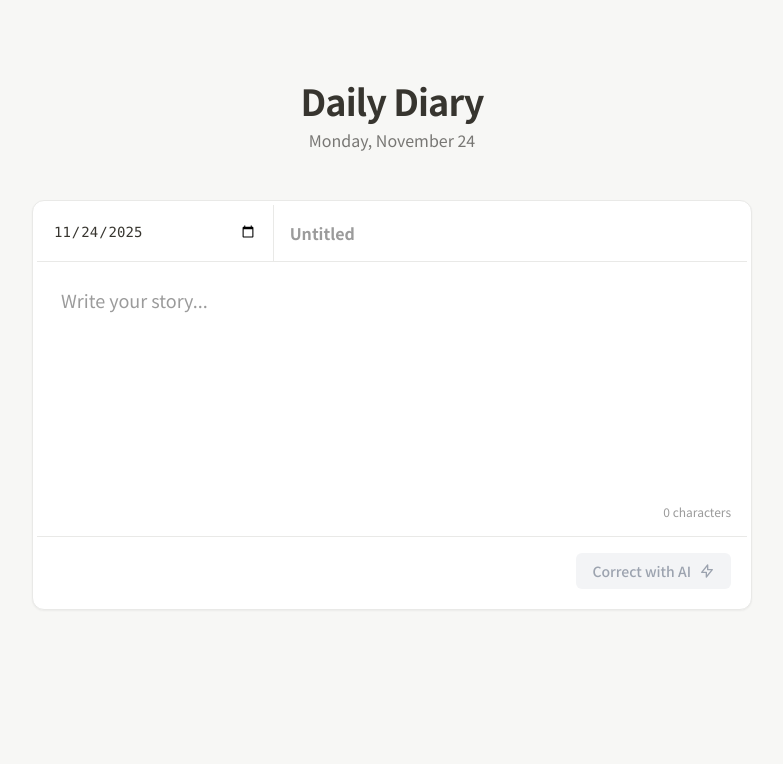
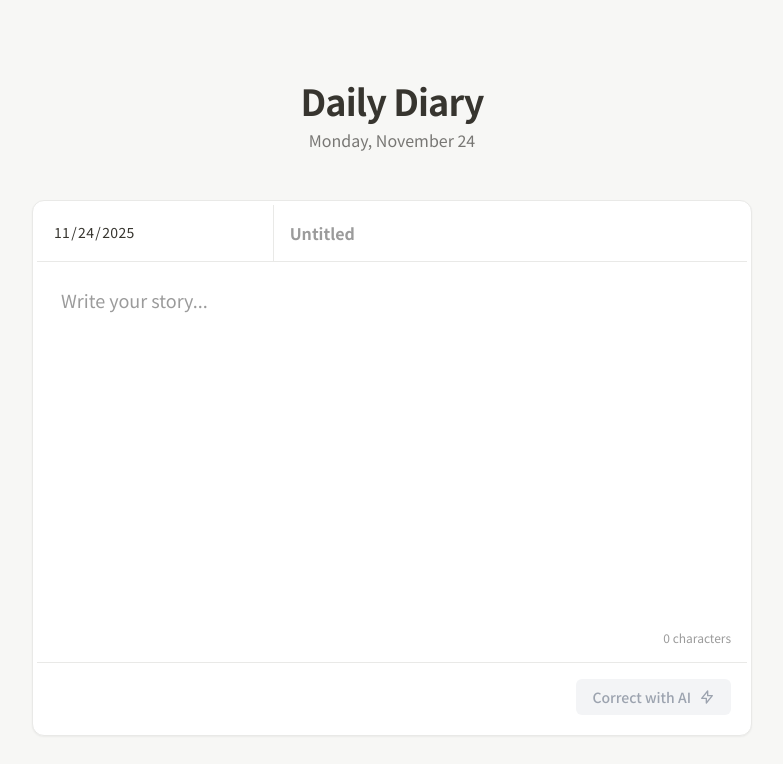
Before and after one commit to jiminc77/DailyDiary, a React (Vite) app: page / in a window 1280 px wide. Shown: the top 764 px of the page, without its empty margins (248-1031 px from the left). Built offline with nearby package versions, Linux system fonts and the light colour scheme; no server answers.

Commit message:
chore: error fix

```diff
--- a/App.tsx
+++ b/App.tsx
@@ -52,7 +52,7 @@ const App: React.FC = () => {
 
         {/* Header Section */}
         <div className="mb-12 text-center">
-            <h1 className="text-4xl font-bold tracking-tight mb-2 text-[#37352F] dark:text-[#E3E3E3]">Daily Diary</h1>
+            <h1 className="text-4xl font-extrabold tracking-tight mb-2 text-[#37352F] dark:text-[#E3E3E3]">Daily Diary</h1>
             <p className="text-[#787774] dark:text-[#9B9B9B]">
                 {new Date().toLocaleDateString('en-US', { weekday: 'long', month: 'long', day: 'numeric' })}
             </p>
--- a/components/DiaryInput.tsx
+++ b/components/DiaryInput.tsx
@@ -22,14 +22,20 @@ const DiaryInput: React.FC<DiaryInputProps> = ({
   isLoading
 }) => {
   return (
-    <div className="flex flex-col min-h-[400px]">
+    <div className="flex flex-col h-full">
+      <style>{`
+        input[type="date"]::-webkit-calendar-picker-indicator {
+          display: none;
+          -webkit-appearance: none;
+        }
+      `}</style>
       <div className="flex flex-col md:flex-row border-b border-[#E9E9E7] dark:border-[#2F2F2F]">
         <div className="md:w-1/3 border-b md:border-b-0 md:border-r border-[#E9E9E7] dark:border-[#2F2F2F]">
             <input
                 type="date"
                 value={date}
                 onChange={(e) => setDate(e.target.value)}
-                className="w-full p-4 bg-transparent outline-none text-[#37352F] dark:text-[#D4D4D4] font-mono text-sm"
+                className="w-full p-4 bg-transparent outline-none text-[#37352F] dark:text-[#D4D4D4] font-sans text-sm tracking-wide"
             />
         </div>
         <div className="md:w-2/3">
@@ -43,15 +49,15 @@ const DiaryInput: React.FC<DiaryInputProps> = ({
         </div>
       </div>
 
-      <div className="flex-grow relative">
+      <div className="relative min-h-[400px]">
         <textarea
-            className="w-full h-full p-6 bg-transparent outline-none resize-none font-sans text-lg leading-relaxed text-[#37352F] dark:text-[#D4D4D4] placeholder-[#9B9B9B] dark:placeholder-[#5A5A5A] custom-scrollbar"
+            className="w-full h-full p-6 bg-transparent outline-none resize-none font-sans text-lg leading-relaxed text-[#37352F] dark:text-[#D4D4D4] placeholder-[#9B9B9B] dark:placeholder-[#5A5A5A] custom-scrollbar absolute inset-0"
             placeholder="Write your story..."
             value={value}
             onChange={(e) => onChange(e.target.value)}
             disabled={isLoading}
         />
-        <div className="absolute bottom-4 right-4 text-xs text-[#9B9B9B] dark:text-[#5A5A5A]">
+        <div className="absolute bottom-4 right-4 text-xs text-[#9B9B9B] dark:text-[#5A5A5A] pointer-events-none">
           {value.length} characters
         </div>
       </div>
```
